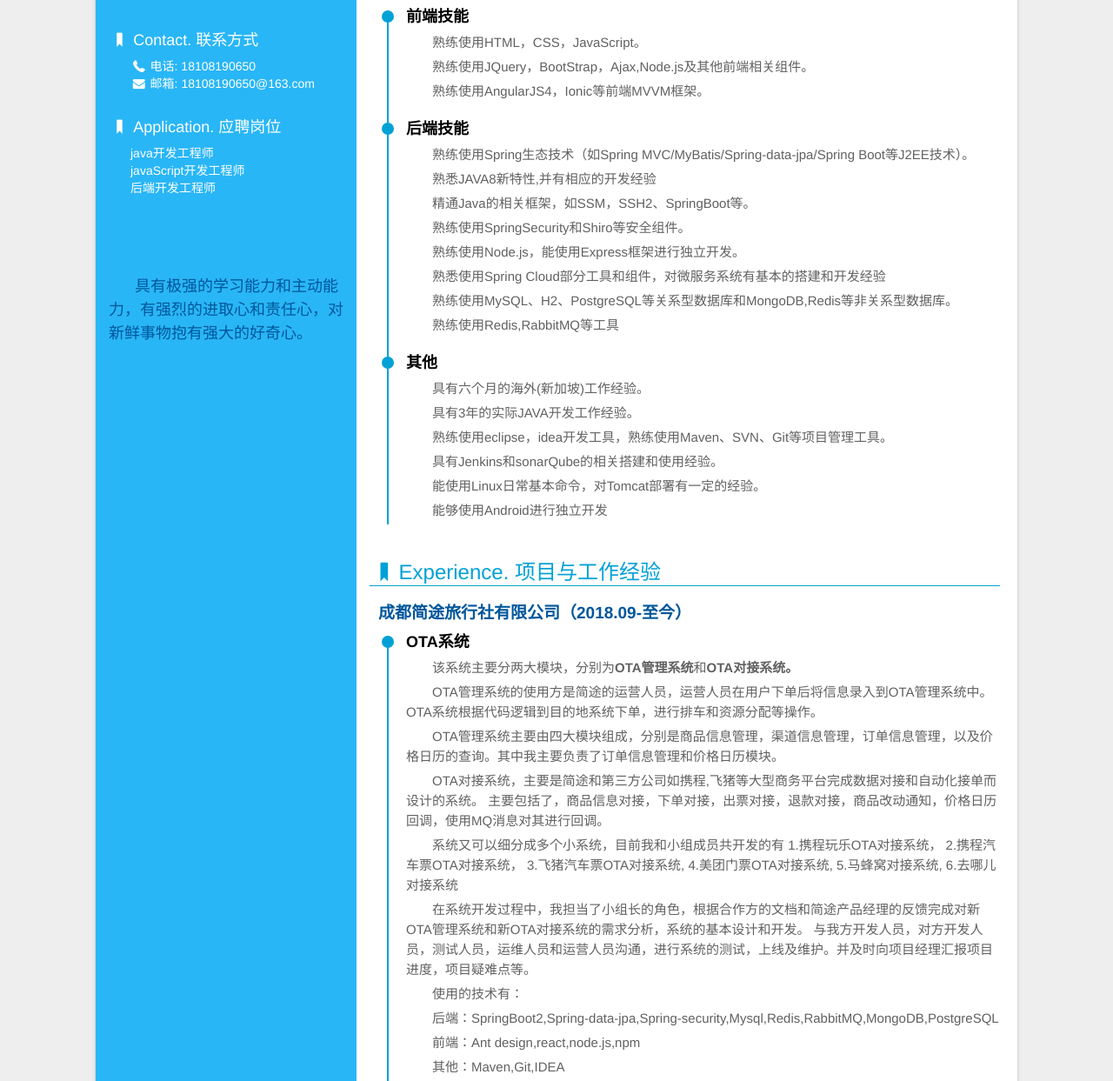
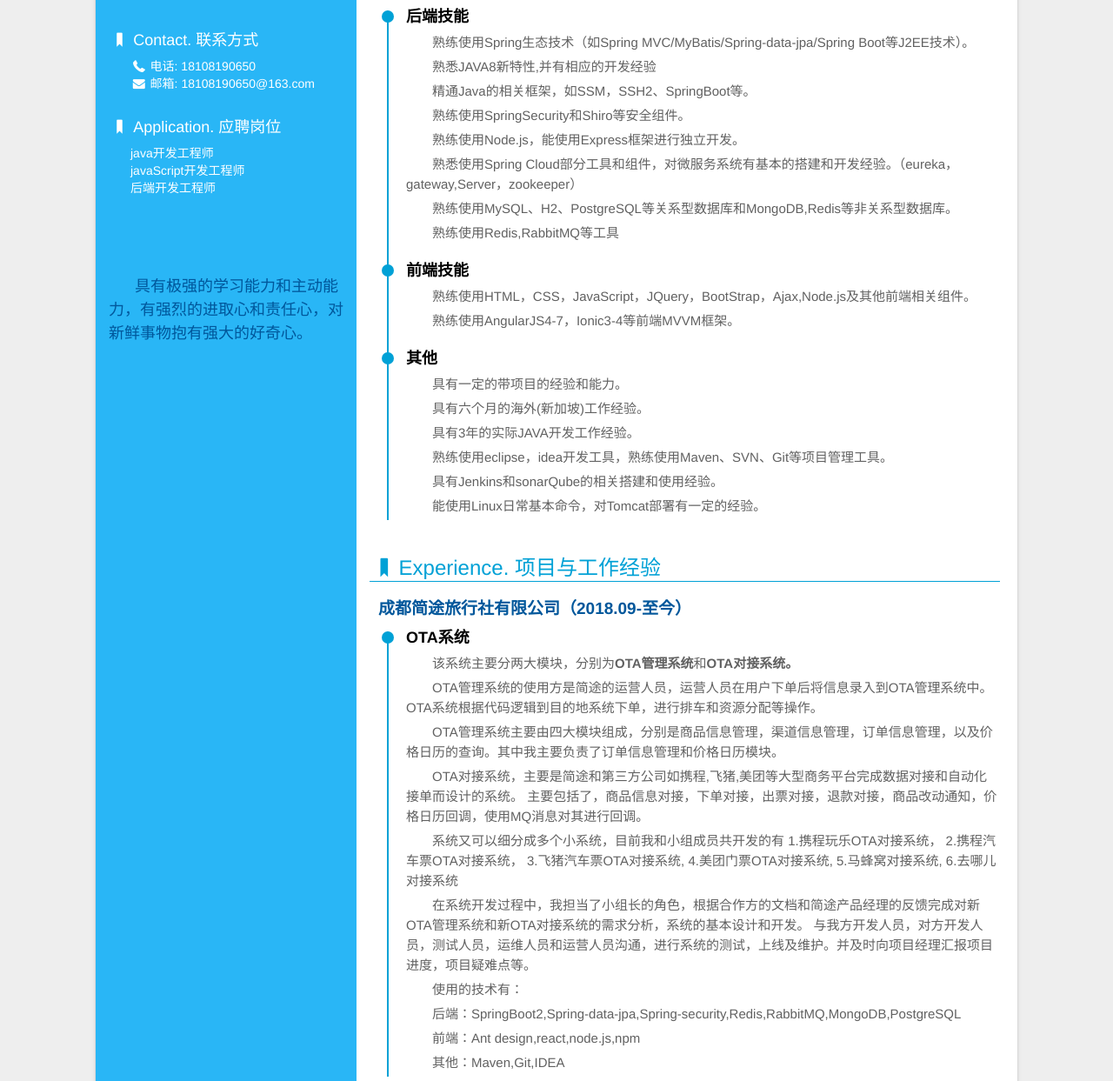
Before and after one commit to pandapanzhu/MyResume, a website: page index.html in a window 1280 px wide. Shown: the part 316-1559 px from the top of the page at 87% size. Drawn offline with Linux system fonts and the light colour scheme; some packages are replaced by stand-ins of ours; a script that the page names is missing.

Commit message:
修改了建立部分排版，把后端技能放在了前面

```diff
--- a/index.html
+++ b/index.html
@@ -79,32 +79,31 @@
                     <ul class="exp">
                         <li>
                             <div class="circle"></div>
-                            <h4>前端技能</h4>
-                            <p>熟练使用HTML，CSS，JavaScript。</p>
-                            <p>熟练使用JQuery，BootStrap，Ajax,Node.js及其他前端相关组件。</p>
-                            <p>熟练使用AngularJS4，Ionic等前端MVVM框架。</p>
-                        </li>
-                        <li>
-                            <div class="circle"></div>
                             <h4>后端技能</h4>
                             <p>熟练使用Spring生态技术（如Spring MVC/MyBatis/Spring-data-jpa/Spring Boot等J2EE技术）。</p>
                             <p>熟悉JAVA8新特性,并有相应的开发经验</p>
                             <p>精通Java的相关框架，如SSM，SSH2、SpringBoot等。</p>
                             <p>熟练使用SpringSecurity和Shiro等安全组件。</p>
                             <p>熟练使用Node.js，能使用Express框架进行独立开发。</p>
-                            <p>熟悉使用Spring Cloud部分工具和组件，对微服务系统有基本的搭建和开发经验</p>
+                            <p>熟悉使用Spring Cloud部分工具和组件，对微服务系统有基本的搭建和开发经验。（eureka，gateway,Server，zookeeper）</p>
                             <p>熟练使用MySQL、H2、PostgreSQL等关系型数据库和MongoDB,Redis等非关系型数据库。</p>
                             <p>熟练使用Redis,RabbitMQ等工具</p>
                         </li>
                         <li>
                             <div class="circle"></div>
+                            <h4>前端技能</h4>
+                            <p>熟练使用HTML，CSS，JavaScript，JQuery，BootStrap，Ajax,Node.js及其他前端相关组件。</p>
+                            <p>熟练使用AngularJS4-7，Ionic3-4等前端MVVM框架。</p>
+                        </li>
+                        <li>
+                            <div class="circle"></div>
                             <h4>其他</h4>
+                            <p>具有一定的带项目的经验和能力。</p>
                             <p>具有六个月的海外(新加坡)工作经验。</p>
                             <p>具有3年的实际JAVA开发工作经验。</p>
                             <p>熟练使用eclipse，idea开发工具，熟练使用Maven、SVN、Git等项目管理工具。</p>
                             <p>具有Jenkins和sonarQube的相关搭建和使用经验。</p>
                             <p>能使用Linux日常基本命令，对Tomcat部署有一定的经验。</p>
-                            <p>能够使用Android进行独立开发</p>
                         </li>
                     </ul>
                 </li>
@@ -122,12 +121,12 @@
                             <p>该系统主要分两大模块，分别为<b>OTA管理系统</b>和<b>OTA对接系统。</b></p>
                             <p>OTA管理系统的使用方是简途的运营人员，运营人员在用户下单后将信息录入到OTA管理系统中。OTA系统根据代码逻辑到目的地系统下单，进行排车和资源分配等操作。</p>
                             <p>OTA管理系统主要由四大模块组成，分别是商品信息管理，渠道信息管理，订单信息管理，以及价格日历的查询。其中我主要负责了订单信息管理和价格日历模块。</p>
-                            <p>OTA对接系统，主要是简途和第三方公司如携程,飞猪等大型商务平台完成数据对接和自动化接单而设计的系统。 主要包括了，商品信息对接，下单对接，出票对接，退款对接，商品改动通知，价格日历回调，使用MQ消息对其进行回调。</p>
+                            <p>OTA对接系统，主要是简途和第三方公司如携程,飞猪,美团等大型商务平台完成数据对接和自动化接单而设计的系统。 主要包括了，商品信息对接，下单对接，出票对接，退款对接，商品改动通知，价格日历回调，使用MQ消息对其进行回调。</p>
                             <p>系统又可以细分成多个小系统，目前我和小组成员共开发的有&nbsp;1.携程玩乐OTA对接系统，&nbsp;2.携程汽车票OTA对接系统，&nbsp;3.飞猪汽车票OTA对接系统,&nbsp;4.美团门票OTA对接系统,&nbsp;5.马蜂窝对接系统,&nbsp;6.去哪儿对接系统</p>
                             <p>在系统开发过程中，我担当了小组长的角色，根据合作方的文档和简途产品经理的反馈完成对新OTA管理系统和新OTA对接系统的需求分析，系统的基本设计和开发。 与我方开发人员，对方开发人员，测试人员，运维人员和运营人员沟通，进行系统的测试，上线及维护。并及时向项目经理汇报项目进度，项目疑难点等。
                             </p>
                             <p>使用的技术有：</p>
-                            <p>后端：SpringBoot2,Spring-data-jpa,Spring-security,Mysql,Redis,RabbitMQ,MongoDB,PostgreSQL</p>
+                            <p>后端：SpringBoot2,Spring-data-jpa,Spring-security,Redis,RabbitMQ,MongoDB,PostgreSQL</p>
                             <p>前端：Ant design,react,node.js,npm</p>
                             <p>其他：Maven,Git,IDEA</p>
                         </li>
@@ -162,7 +161,7 @@
                             </p>
                             <p>使用的技术有：</p>
                             <p>后端：SpringBoot,Spring-data-jpa,Spring-Security,Mysql</p>
-                            <p>前端：Html5,CSS3,AngularJS4</p>
+                            <p>前端：Html5,CSS3,Angular4</p>
                             <p>其他：RestFulApi,Maven,Eclipse,SVN</p>
                         </li>
                         <li>
@@ -245,7 +244,7 @@
         </div>
     </div>
     <footer>
-        <p>Made by 祝攀.. 最后更新于2019年09月01日</p>
+        <p>Made by 祝攀.. 最后更新于2019年10月01日</p>
     </footer>
     <script src="lib/zoom.min.js"></script>
 </body>
```
